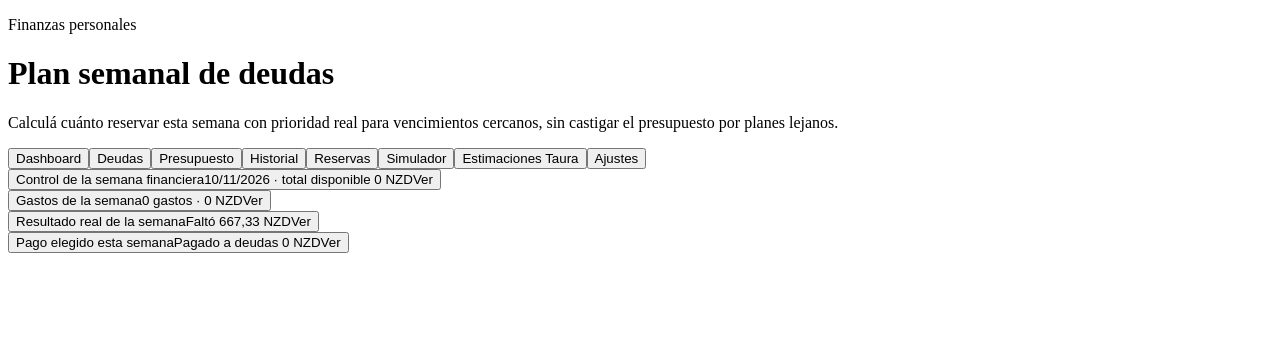
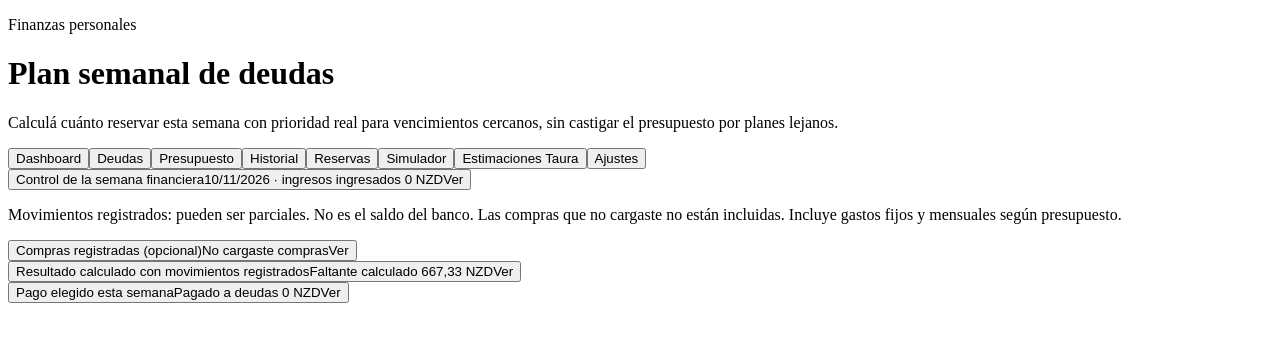
Before and after one commit to marcosgaier/finance-app, a React (Vite) app: page / in a window 1280 px wide. Both pictures are taken after a click on the button "Historial". Shown: the top 342 px of the page. Built offline with nearby package versions, Linux system fonts and the light colour scheme; the HTML template or start-up script is replaced by a standard one.

Commit message:
feat: clarify estimated plans and recorded weekly movements (SIM-01A)

```diff
--- a/src/components/WeeklyActionPlan.jsx
+++ b/src/components/WeeklyActionPlan.jsx
@@ -58,8 +58,8 @@ export function WeeklyActionPlan({ financeData, weeklySummary }) {
     <section className="rounded-lg border border-teal-200 bg-white p-4 shadow-sm">
       <div className="flex flex-col gap-2 sm:flex-row sm:items-end sm:justify-between">
         <div>
-          <p className="text-sm font-semibold uppercase tracking-wide text-teal-700">Plan de esta semana</p>
-          <h2 className="mt-1 text-xl font-bold text-stone-950">Hoy cobré. ¿Qué hago con la plata?</h2>
+          <p className="text-sm font-semibold uppercase tracking-wide text-teal-700">Plan estimado con presupuesto</p>
+          <h2 className="mt-1 text-xl font-bold text-stone-950">¿Cómo organizar esta semana?</h2>
         </div>
         <div className={`rounded-md border px-3 py-2 ${estimatedFree >= 0 ? 'border-emerald-200 bg-emerald-50' : 'border-amber-200 bg-amber-50'}`}>
           <p className="text-xs font-semibold uppercase tracking-wide text-stone-500">Planificado: te quedaría</p>
@@ -67,16 +67,17 @@ export function WeeklyActionPlan({ financeData, weeklySummary }) {
         </div>
       </div>
 
+      <p className="mt-3 text-sm text-stone-600">Usa ingresos esperados o ingresados manualmente; no confirma un depósito bancario. Los importes son una proyección según presupuesto.</p>
       <div className="mt-4 grid gap-3 lg:grid-cols-4">
         <ActionStep
-          label="Total disponible"
+          label="Ingresos usados en el plan"
           value={formatActionMoney(totalIncome)}
           helper={
             openingBalance > 0
               ? `Saldo inicial ${formatActionMoney(openingBalance)} + ingreso principal ${formatActionMoney(baseIncomeUsed)}${extraIncomeTotal > 0 ? ` + extras ${formatActionMoney(extraIncomeTotal)}` : ''}.`
               : extraIncomeTotal > 0
                 ? `Ingreso principal ${formatActionMoney(baseIncomeUsed)} + extras ${formatActionMoney(extraIncomeTotal)}.`
-                : 'Ingreso real cobrado si existe; si no, ingreso base esperado.'
+                : 'Ingreso principal ingresado si es positivo; si no, ingreso base esperado.'
           }
         />
         <ActionStep
@@ -101,17 +102,18 @@ export function WeeklyActionPlan({ financeData, weeklySummary }) {
         <div className="mt-4 rounded-md border border-stone-200 bg-stone-50 p-3">
           <div className="flex flex-col gap-2 sm:flex-row sm:items-center sm:justify-between">
             <div>
-              <p className="text-sm font-semibold text-stone-900">Ya registrado esta semana</p>
+              <p className="text-sm font-semibold text-stone-900">Movimientos registrados (pueden ser parciales)</p>
+              <p className="mt-1 text-sm text-stone-600">No es el saldo del banco. Las compras que no cargaste no están incluidas.</p>
               <p className="mt-1 text-sm text-stone-600">
                 Super {formatActionMoney(weeklyFundedTransactionTotals.groceries)} · combustible {formatActionMoney(weeklyFundedTransactionTotals.fuel)} · otros {formatActionMoney(weeklyFundedTransactionTotals.other)} · deudas {formatActionMoney(weeklyFundedDebtPayments)} · reservas {formatActionMoney(weeklyFundedReserveTransfers)}
               </p>
               {reserveFundedTotal > 0 ? (
                 <p className="mt-1 text-sm text-stone-500">Usado desde reservas: {formatActionMoney(reserveFundedTotal)}</p>
               ) : null}
-              <p className="mt-1 text-xs text-stone-500">El margen descuenta solo lo que salió de semana actual.</p>
+              <p className="mt-1 text-xs text-stone-500">Incluye gastos fijos y mensuales presupuestados. Descuenta solo los movimientos registrados con origen semana actual.</p>
             </div>
             <div className={`rounded-md border px-3 py-2 ${actualRemaining >= 0 ? 'border-emerald-200 bg-white' : 'border-amber-200 bg-amber-50'}`}>
-              <p className="text-xs font-semibold uppercase tracking-wide text-stone-500">Real hasta ahora</p>
+              <p className="max-w-64 text-xs font-semibold uppercase tracking-wide text-stone-500">Calculado con movimientos registrados</p>
               <p className="text-base font-bold text-stone-950">{formatActionMoney(actualRemaining)}</p>
             </div>
           </div>
--- a/src/components/WeeklyTracker.jsx
+++ b/src/components/WeeklyTracker.jsx
@@ -226,7 +226,7 @@ export function WeeklyTracker({
     : null;
   const activeWeekWeeklyMargin = Number(activeWeekMoneyFlowSummary?.margin ?? 0);
   const activeWeekResultLabel =
-    activeWeekWeeklyMargin > 0 ? 'Sobró' : activeWeekWeeklyMargin < 0 ? 'Faltó' : 'Quedó justo';
+    activeWeekWeeklyMargin > 0 ? 'Margen calculado' : activeWeekWeeklyMargin < 0 ? 'Faltante calculado' : 'Resultado calculado en cero';
   const marginAfterChosenPayment = weeklySummary.availableForDebt - weeklyFundedPaid;
   const chosenPaymentMessage = buildChosenPaymentMessage({
     totalPaid,
@@ -671,7 +671,7 @@ export function WeeklyTracker({
       <div className="grid gap-3">
         <CollapsiblePanel
           title="Control de la semana financiera"
-          summary={`${formatDisplayDate(normalizedActiveWeek.weekStartDate)} · total disponible ${formatMoney(totalIncome)}`}
+          summary={`${formatDisplayDate(normalizedActiveWeek.weekStartDate)} · ingresos ingresados ${formatMoney(totalIncome)}`}
           defaultOpen={false}
         >
           <div className="flex flex-col gap-3 lg:flex-row lg:items-start lg:justify-between">
@@ -689,7 +689,7 @@ export function WeeklyTracker({
                   {formatDisplayDate(normalizedActiveWeek.weekStartDate)}
                 </span>
               </label>
-              <MoneyInput label="Ingreso real cobrado" value={normalizedActiveWeek.realIncome} onChange={updateRealIncome} />
+              <MoneyInput label="Ingreso principal ingresado" value={normalizedActiveWeek.realIncome} onChange={updateRealIncome} />
             </div>
           </div>
 
@@ -722,7 +722,7 @@ export function WeeklyTracker({
             ) : null}
             <SummaryTile label="Ingreso principal" value={normalizedActiveWeek.realIncome} />
             <SummaryTile label="Otros ingresos" value={extraIncomeTotal} />
-            <SummaryTile label="Total disponible" value={totalIncome} tone="positive" />
+            <SummaryTile label="Total de ingresos ingresados" value={totalIncome} tone="positive" />
             <SummaryTile label="Mínimo semanal seguro" value={minimumSafeWeeklyPayment} tone="warning" />
             <SummaryTile
               helper="Si pagás el mínimo seguro y usás el presupuesto completo."
@@ -790,19 +790,20 @@ export function WeeklyTracker({
           </div>
         </CollapsiblePanel>
 
+        <p className="my-2 text-sm text-stone-600">Movimientos registrados: pueden ser parciales. No es el saldo del banco. Las compras que no cargaste no están incluidas. Incluye gastos fijos y mensuales según presupuesto.</p>
         <CollapsiblePanel
-          title="Gastos de la semana"
-          summary={`${variableTransactions.length} gastos · ${formatMoney(actualVariableSpent)}`}
+          title="Compras registradas (opcional)"
+          summary={variableTransactions.length ? `${variableTransactions.length} compras registradas · ${formatMoney(actualVariableSpent)}` : 'No cargaste compras'}
           defaultOpen={false}
         >
           <div className="rounded-lg border border-stone-200 bg-stone-50 p-4">
           <div className="flex flex-wrap items-center justify-between gap-2">
             <div>
-              <h3 className="text-sm font-semibold uppercase tracking-wide text-stone-600">Gastos de la semana</h3>
-              <p className="mt-1 text-sm text-stone-500">Cargá cada compra y la app suma por categoría.</p>
+              <h3 className="text-sm font-semibold uppercase tracking-wide text-stone-600">Compras registradas (opcional)</h3>
+              <p className="mt-1 text-sm text-stone-500">Podés cargar compras por categoría si querés llevar el detalle. No hace falta cargarlas todas para cerrar la semana.</p>
             </div>
             <span className="rounded-full border border-stone-200 bg-white px-3 py-1 text-xs font-semibold text-stone-600">
-              {variableTransactions.length} gastos
+              {variableTransactions.length ? `${variableTransactions.length} compras registradas` : 'No cargaste compras'}
             </span>
           </div>
 
@@ -867,7 +868,7 @@ export function WeeklyTracker({
             </div>
           ) : (
             <p className="mt-4 rounded-md border border-dashed border-stone-300 bg-white p-3 text-sm text-stone-500">
-              Todavía no cargaste gastos variables para esta semana.
+              No cargaste compras. Esto no significa que no hayas gastado.
             </p>
           )}
 
@@ -884,12 +885,12 @@ export function WeeklyTracker({
         </CollapsiblePanel>
 
         <CollapsiblePanel
-          title="Resultado real de la semana"
+          title="Resultado calculado con movimientos registrados"
           summary={`${activeWeekResultLabel} ${formatMoney(Math.abs(activeWeekWeeklyMargin))}`}
           defaultOpen={false}
         >
           <div className="rounded-lg border border-sky-200 bg-sky-50 p-4">
-            <p className="text-sm font-semibold uppercase tracking-wide text-sky-700">Resultado real de la semana</p>
+            <p className="text-sm font-semibold uppercase tracking-wide text-sky-700">Resultado calculado con movimientos registrados</p>
             <MoneyFlowPanel summary={activeWeekMoneyFlowSummary} />
           </div>
         </CollapsiblePanel>
@@ -1114,7 +1115,7 @@ function ReopenedWeekPanel({ record, financeData, weeklySummary, onUpdate, onClo
     <div className="grid gap-4">
       <h2 className="text-lg font-semibold">Semana histórica reabierta · {formatDisplayDate(record.weekStartDate || record.weekDate)}</h2>
       <div className="grid gap-3 sm:grid-cols-2">
-        <label className="text-sm">Ingreso real cobrado
+        <label className="text-sm">Ingreso principal ingresado
           <input className="mt-1 w-full rounded-md border p-2" type="number" min="0" step="0.01" value={draft.income} onChange={(event) => setDraft({ ...draft, income: event.target.value })} />
         </label>
         <label className="text-sm">Nota
@@ -1276,7 +1277,7 @@ function WeeklyRecordItem({
       <div className="flex flex-col gap-2 lg:flex-row lg:items-start lg:justify-between">
         <div>
           <p>
-            <strong className="text-stone-950">{formatDisplayDate(previewRecord.weekDate)}</strong> · Ingreso principal {formatMoney(previewRecord.realIncome)} · Total disponible {formatMoney(previewRecord.totalIncome)} · Pagado a deudas {formatMoney(previewRecord.totalPaid)}
+            <strong className="text-stone-950">{formatDisplayDate(previewRecord.weekDate)}</strong> · Ingreso principal {formatMoney(previewRecord.realIncome)} · Total de ingresos ingresados {formatMoney(previewRecord.totalIncome)} · Pagado a deudas {formatMoney(previewRecord.totalPaid)}
           </p>
           <p className="mt-1 text-stone-500">
             {previewRecord.openingBalance > 0 ? `Saldo inicial ${formatMoney(previewRecord.openingBalance)} · ` : ''}Otros ingresos {formatMoney(previewRecord.extraIncomeTotal)} · Supermercado {formatMoney(previewRecord.totals.groceries)} · Combustible {formatMoney(previewRecord.totals.fuel)} · Otros {formatMoney(previewRecord.totals.other)} · Reservas {formatMoney(previewRecord.reserveTransferTotal)} · {previewRecord.variableTransactions.length} transacciones
@@ -1319,19 +1320,20 @@ function WeeklyRecordItem({
         </div>
       </div>
 
+      <p className="my-2 text-sm text-stone-600">Movimientos registrados: pueden ser parciales. No es el saldo del banco. Las compras que no cargaste no están incluidas. Incluye gastos fijos y mensuales según presupuesto.</p>
       <div className="mt-3 grid gap-2 sm:grid-cols-4">
         <SmallResult
-          label={previewRecord.variableDifference >= 0 ? 'Gasté de menos' : 'Gasté de más'}
+          label={previewRecord.variableDifference >= 0 ? 'Registrado por debajo del presupuesto' : 'Registrado por encima del presupuesto'}
           value={formatMoney(Math.abs(previewRecord.variableDifference))}
           tone={variableTone}
         />
         <SmallResult
-          label={previewRecord.realWeeklyMargin >= 0 ? 'Margen real' : 'Faltante real'}
+          label={previewRecord.realWeeklyMargin >= 0 ? 'Margen calculado con registros' : 'Faltante calculado con registros'}
           value={formatMoney(Math.abs(previewRecord.realWeeklyMargin))}
           tone={marginTone}
         />
         <SmallResult label="Movido a reservas" value={formatMoney(previewRecord.reserveTransferTotal)} />
-        <SmallResult label="Gasto variable real" value={formatMoney(previewRecord.totals.total)} />
+        <SmallResult label="Compras registradas" value={formatMoney(previewRecord.totals.total)} />
       </div>
 
       {editingDraft ? (
@@ -1379,7 +1381,7 @@ function WeeklyRecordItem({
               <SmallResult label="Saldo inicial" value={formatMoney(previewRecord.openingBalance)} tone="positive" />
             ) : null}
             <SmallResult label="Otros ingresos" value={formatMoney(previewRecord.extraIncomeTotal)} tone={previewRecord.extraIncomeTotal > 0 ? 'positive' : 'default'} />
-            <SmallResult label="Total disponible" value={formatMoney(previewRecord.totalIncome)} tone="positive" />
+            <SmallResult label="Total de ingresos ingresados" value={formatMoney(previewRecord.totalIncome)} tone="positive" />
           </div>
           {previewRecord.extraIncome.length > 0 ? (
             <div className="grid gap-2">
@@ -1441,7 +1443,7 @@ function ClosedWeekEditor({
     <div className="mt-3 rounded-md border border-sky-200 bg-white p-3">
       <div className="grid gap-3 md:grid-cols-[0.8fr_1.2fr]">
         <MoneyInput
-          label="Ingreso real cobrado"
+          label="Ingreso principal ingresado"
           value={draft.realIncome}
           onChange={(value) => onUpdateDraft({ realIncome: Number(value || 0) })}
         />
@@ -1458,7 +1460,7 @@ function ClosedWeekEditor({
 
       <div className="mt-4">
         <div className="flex flex-wrap items-center justify-between gap-2">
-          <p className="text-xs font-semibold uppercase tracking-wide text-stone-500">Otros ingresos reales</p>
+          <p className="text-xs font-semibold uppercase tracking-wide text-stone-500">Otros ingresos ingresados</p>
           <button
             className="rounded-md border border-stone-300 bg-white px-3 py-2 text-xs font-semibold text-stone-700 hover:bg-stone-100"
             type="button"
@@ -1518,7 +1520,7 @@ function ClosedWeekEditor({
 
       <div className="mt-4">
         <div className="flex flex-wrap items-center justify-between gap-2">
-          <p className="text-xs font-semibold uppercase tracking-wide text-stone-500">Gastos variables reales</p>
+          <p className="text-xs font-semibold uppercase tracking-wide text-stone-500">Compras registradas</p>
           <button
             className="rounded-md border border-stone-300 bg-white px-3 py-2 text-xs font-semibold text-stone-700 hover:bg-stone-100"
             type="button"
@@ -1586,7 +1588,7 @@ function ClosedWeekEditor({
       </div>
 
       <div className="mt-4">
-        <p className="text-xs font-semibold uppercase tracking-wide text-stone-500">Pagos reales a deudas</p>
+        <p className="text-xs font-semibold uppercase tracking-wide text-stone-500">Pagos registrados a deudas</p>
         <div className="mt-2 grid gap-3 md:grid-cols-2">
           {draft.payments.map((payment, index) => {
             const reserveFunded = !isWeeklyIncomeFunded(payment);
@@ -1637,7 +1639,7 @@ function CollapsiblePanel({ title, summary, defaultOpen = false, children }) {
   const [isOpen, setIsOpen] = useState(defaultOpen);
 
   return (
-    <div className="rounded-lg border border-stone-200 bg-white shadow-sm">
+    <div className="min-w-0 rounded-lg border border-stone-200 bg-white shadow-sm">
       <button
         className="flex w-full items-center justify-between gap-3 px-4 py-3 text-left"
         type="button"
@@ -1658,7 +1660,7 @@ function CollapsiblePanel({ title, summary, defaultOpen = false, children }) {
 
 function MoneyFlowPanel({ summary }) {
   const weeklyMargin = Number(summary.margin ?? 0);
-  const resultLabel = weeklyMargin > 0 ? 'Sobró' : weeklyMargin < 0 ? 'Faltó' : 'Quedó justo';
+  const resultLabel = weeklyMargin > 0 ? 'Margen calculado' : weeklyMargin < 0 ? 'Faltante calculado' : 'Resultado calculado en cero';
   const resultTone = weeklyMargin > 0 ? 'positive' : weeklyMargin < 0 ? 'warning' : 'default';
   const totalOutflowMargin = Number(summary.totalOutflowMargin ?? 0);
 
@@ -1681,7 +1683,7 @@ function MoneyFlowPanel({ summary }) {
           ) : null}
           <MoneyFlowRow label="Ingreso principal" value={summary.primaryIncome} tone="positive" />
           <MoneyFlowRow label="Otros ingresos" value={summary.extraIncomeTotal} tone={summary.extraIncomeTotal > 0 ? 'positive' : 'default'} />
-          <MoneyFlowRow label="Total disponible" value={summary.totalIncome} strong tone="positive" />
+          <MoneyFlowRow label="Total de ingresos ingresados" value={summary.totalIncome} strong tone="positive" />
         </CollapsibleMoneySection>
 
         <CollapsibleMoneySection title="Dinero comprometido" total={summary.fixedAndReservedTotal} defaultOpen>
@@ -1712,12 +1714,12 @@ function MoneyFlowPanel({ summary }) {
           <MoneyFlowRow label="Total movido a reservas" value={summary.reserveTransferTotal} strong tone="positive" />
         </CollapsibleMoneySection>
 
-        <CollapsibleMoneySection title="Gasto real" total={summary.variableTotals.total + summary.totalPaid} defaultOpen>
+        <CollapsibleMoneySection title="Compras y pagos registrados" total={summary.variableTotals.total + summary.totalPaid} defaultOpen>
           <MoneyFlowRow label="Supermercado" value={summary.variableTotals.groceries} />
           <MoneyFlowRow label="Combustible" value={summary.variableTotals.fuel} />
           <MoneyFlowRow label="Otros variables" value={summary.variableTotals.other} />
           <MoneyFlowRow label="Pagos a deudas" value={summary.totalPaid} />
-          <MoneyFlowRow label="Total gasto real" value={summary.variableTotals.total + summary.totalPaid} strong tone="warning" />
+          <MoneyFlowRow label="Total de compras y pagos registrados" value={summary.variableTotals.total + summary.totalPaid} strong tone="warning" />
         </CollapsibleMoneySection>
 
         <CollapsibleMoneySection title="Usado desde reservas" total={summary.reserveFundedTotal} defaultOpen={summary.reserveFundedTotal > 0}>
--- a/src/pages/Dashboard.jsx
+++ b/src/pages/Dashboard.jsx
@@ -348,7 +348,7 @@ export function Dashboard({ financeData, setFinanceData }) {
 
             <section className="grid gap-3 sm:grid-cols-2 xl:grid-cols-3">
               <StatCard label="Ingreso usado esta semana" value={weeklySummary.weeklyIncome} helper="Saldo inicial + ingreso principal usado + ingresos extra de la semana activa." actionAmount />
-              <StatCard label="Disponible para deudas" value={weeklySummary.availableForDebt} helper="Después de números semanales, servicios, supermercado y combustible." tone="strong" actionAmount />
+              <StatCard label="Estimado para deudas" value={weeklySummary.availableForDebt} helper="Proyección según presupuesto e ingresos esperados o ingresados; no es saldo bancario." tone="strong" actionAmount />
               <StatCard
                 label={marginAfterMinimumSafe < 0 ? 'Faltante para mínimo seguro' : 'Margen después del mínimo seguro'}
                 value={Math.abs(marginAfterMinimumSafe)}
```
Also changed, not shown: scripts/validate-sim-01a-ui.mjs (added, +85 -0 lines), 21 other files (tests, documents, lock files or other folders).
